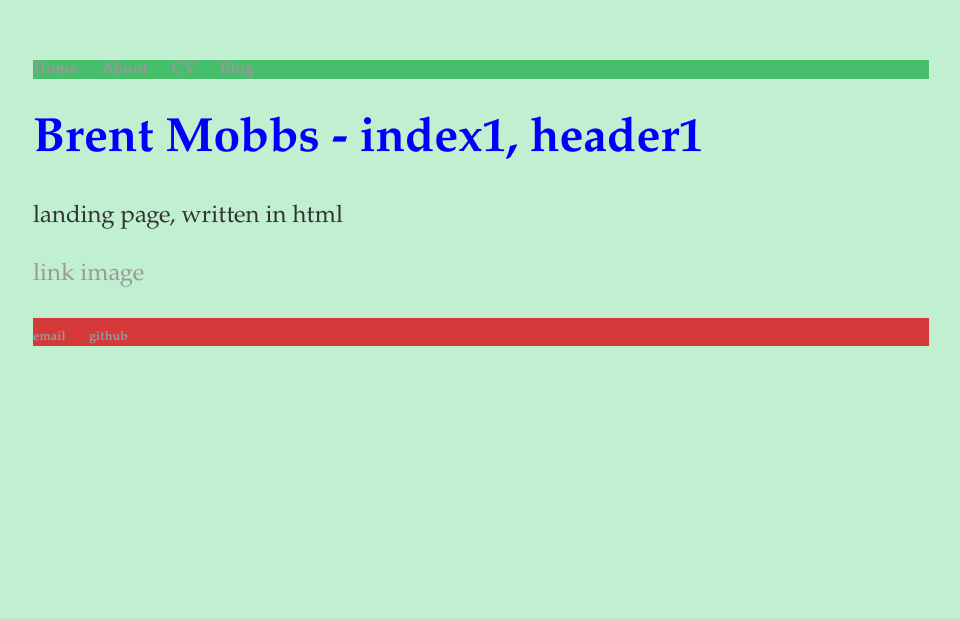
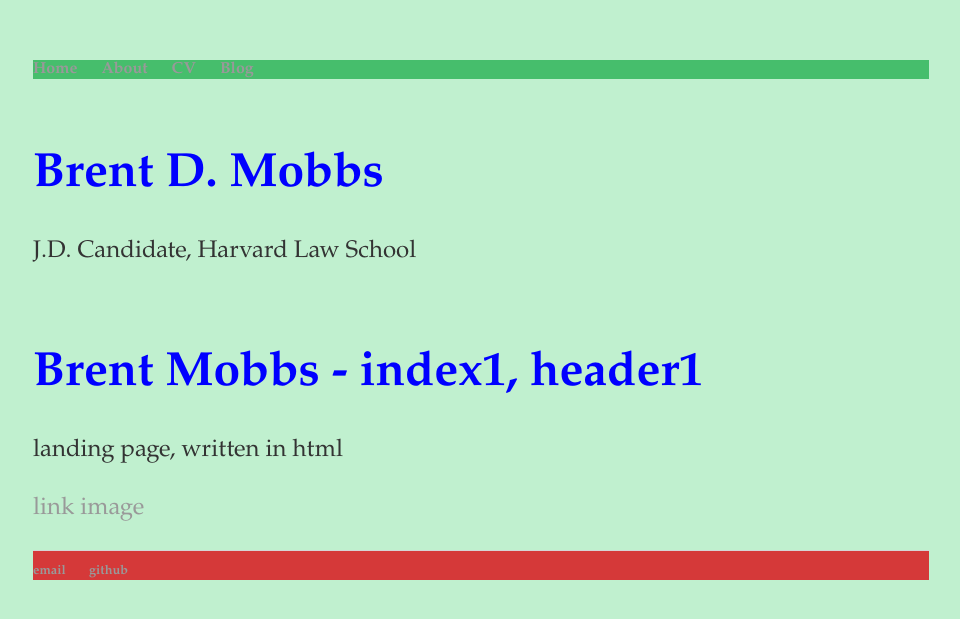
Before and after one commit to brentmobbs/brentmobbs.github.io, a Jekyll site: the page built from index.html, in a window 1280 px wide. Shown: the top 619 px of the page, without its empty margins (159-1119 px from the left). Built offline with Jekyll 4.4.1, drawn with Linux system fonts in a browser that asks for light colours.

Commit message:
Update default.html

```diff
--- a/_layouts/default.html
+++ b/_layouts/default.html
@@ -14,6 +14,10 @@
 	        		<li><a href="/blog">Blog</a></li>
 	    		</ul>
 			</nav>
+			<br>
+			<h1>Brent D. Mobbs</h1>
+			<p>J.D. Candidate, Harvard Law School</p>
+			<br>
 			<div class="container">
 
 			{{ content }}
```
